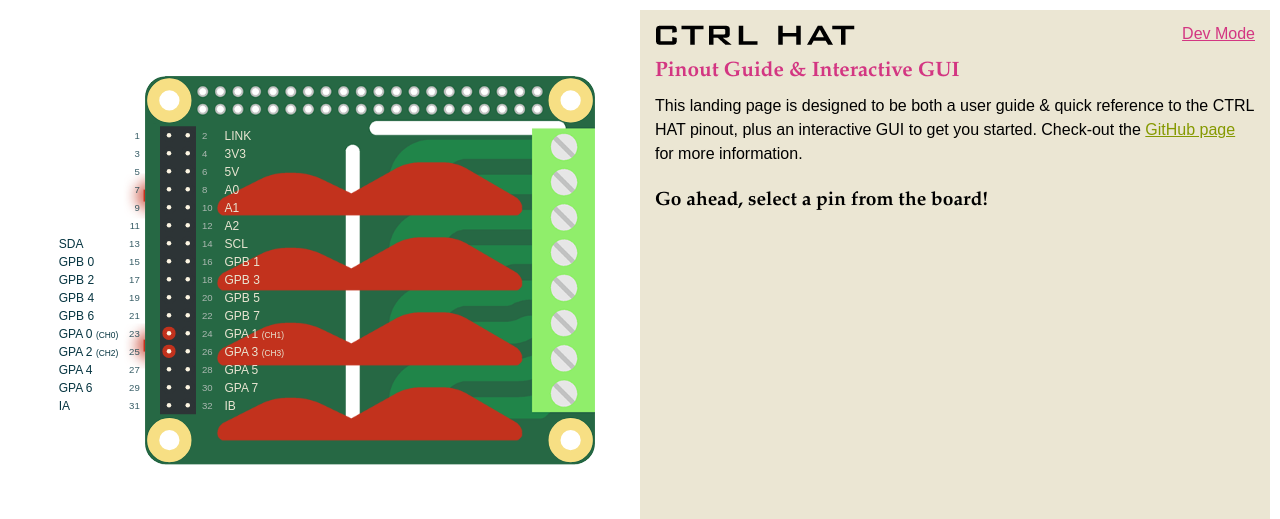
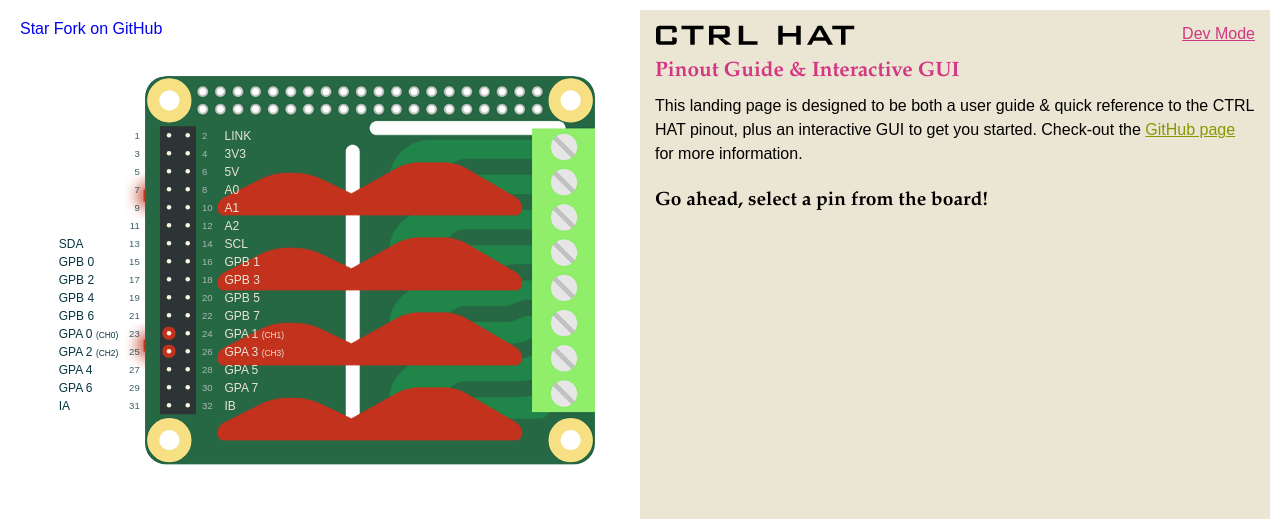
Before and after one commit to plasmadancom/CTRL-HAT, a PHP site: page / in a window 1280 px wide. Shown: the top 519 px of the page. Run offline with PHP 8.4, Linux system fonts and the light colour scheme.

Commit message:
Add GitHub Buttons to GUI

```diff
--- a/gui/index.php
+++ b/gui/index.php
@@ -31,6 +31,7 @@
     <title>CTRL HAT - Pinout Guide and Interactive GUI</title>
     <link href="src/css/styles.css" rel="stylesheet" />
     <script src="src/js/jquery.min.js"></script>
+    <script async defer src="https://buttons.github.io/buttons.js"></script>
 </head>
 <body>
     <!-- Dev mode -->
@@ -41,6 +42,11 @@
     <input id="i2c_addr" type="hidden" value="<?= $i2c_addr ?>">
     <div class="container">
         <div class="float wrapper">
+            <!-- GitHub Buttons -->
+            <div class="github">
+                <a class="github-button" href="https://github.com/plasmadancom/CTRL-HAT" data-icon="octicon-star" data-size="large" data-show-count="true" aria-label="Star plasmadancom/CTRL-HAT on GitHub">Star</a>
+                <a class="github-button" href="https://github.com/plasmadancom/CTRL-HAT/fork" data-icon="octicon-repo-forked" data-size="large" aria-label="Fork plasmadancom/CTRL-HAT on GitHub">Fork on GitHub</a>
+            </div>
             <div class="board">
                 <div class="leds">
                     <div class="led led0"<?= show_hide(0) ?>></div>
--- a/gui/src/css/styles.css
+++ b/gui/src/css/styles.css
@@ -265,6 +265,11 @@
     left: 20px;
 }
 
+.github {
+    position: absolute;
+    top: 20px;
+}
+
 .info {
     min-height: 480px;
     background: #ebe6d3;
@@ -438,7 +443,12 @@
     }
 
     .wrapper {
+        padding-top: 50px;
         margin: -5% auto;
+    }
+
+    .github {
+        right: 20px;
     }
 }
 
@@ -510,6 +520,10 @@
     .board {
         transform: translate(-50%, 0) scale(0.55);
     }
+
+    .github {
+        left: 20px;
+    }
 }
 
 @media only screen and (min-width: 1024px) {
--- a/index.html
+++ b/index.html
@@ -30,6 +30,7 @@
 
     <link href="gui/src/css/styles.css" rel="stylesheet" />
     <script src="gui/src/js/jquery.min.js"></script>
+    <script async defer src="https://buttons.github.io/buttons.js"></script>
 </head>
 <body>
     <!-- Dev mode -->
@@ -40,6 +41,11 @@
     <input id="i2c_addr" type="hidden" value="0x20">
     <div class="container">
         <div class="float wrapper">
+            <!-- GitHub Buttons -->
+            <div class="github">
+                <a class="github-button" href="https://github.com/plasmadancom/CTRL-HAT" data-icon="octicon-star" data-size="large" data-show-count="true" aria-label="Star plasmadancom/CTRL-HAT on GitHub">Star</a>
+                <a class="github-button" href="https://github.com/plasmadancom/CTRL-HAT/fork" data-icon="octicon-repo-forked" data-size="large" aria-label="Fork plasmadancom/CTRL-HAT on GitHub">Fork on GitHub</a>
+            </div>
             <div class="board">
                 <div class="leds">
                     <div class="led led0"></div>
```
